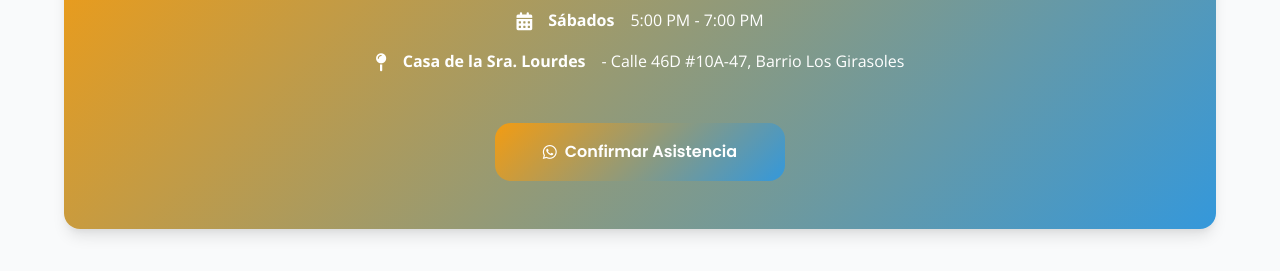
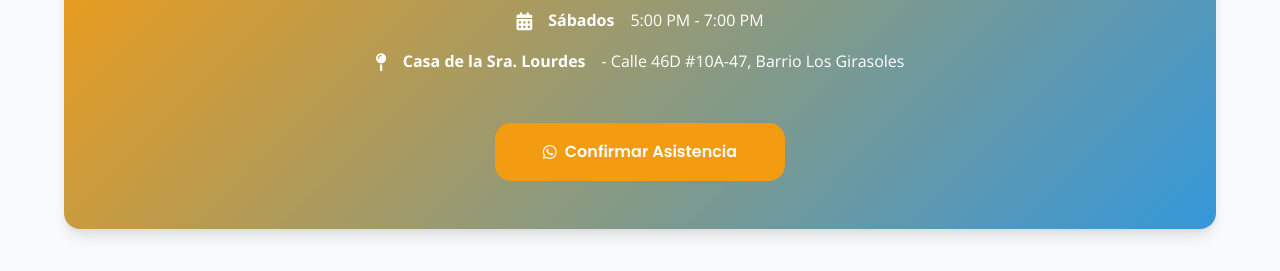
Before and after one commit to Jairo00112/IBHO, a plain HTML site: page index.html in a window 1280 px wide. Shown: the part 3880-4151 px from the top of the page. Drawn offline with nearby package versions, Linux system fonts and the light colour scheme.

Commit message:
Update index.html

```diff
--- a/index.html
+++ b/index.html
@@ -224,7 +224,7 @@
               <p class="event-info"><i class="fas fa-calendar-alt"></i> <strong>Sábados</strong> 5:00 PM - 7:00 PM</p>
               <p class="event-info"><i class="fas fa-map-pin"></i> <strong>Casa de la Sra. Lourdes</strong> - Calle 46D #10A-47, Barrio Los Girasoles</p>
             </div>
-            <a href="https://wa.me/573167682762?text=Hola,%20me%20gustaría%20asistir%20a%20la%20Sede%20Los%20Girasoles" class="btn btn-primary-youth" target="_blank">
+            <a href="https://wa.me/573167682762?text=Hola,%20me%20gustaría%20asistir%20a%20la%20Sede%20Los%20Girasoles" class="btn btn-primary" target="_blank">
               <i class="fab fa-whatsapp"></i> Confirmar Asistencia
             </a>
           </div>
```
